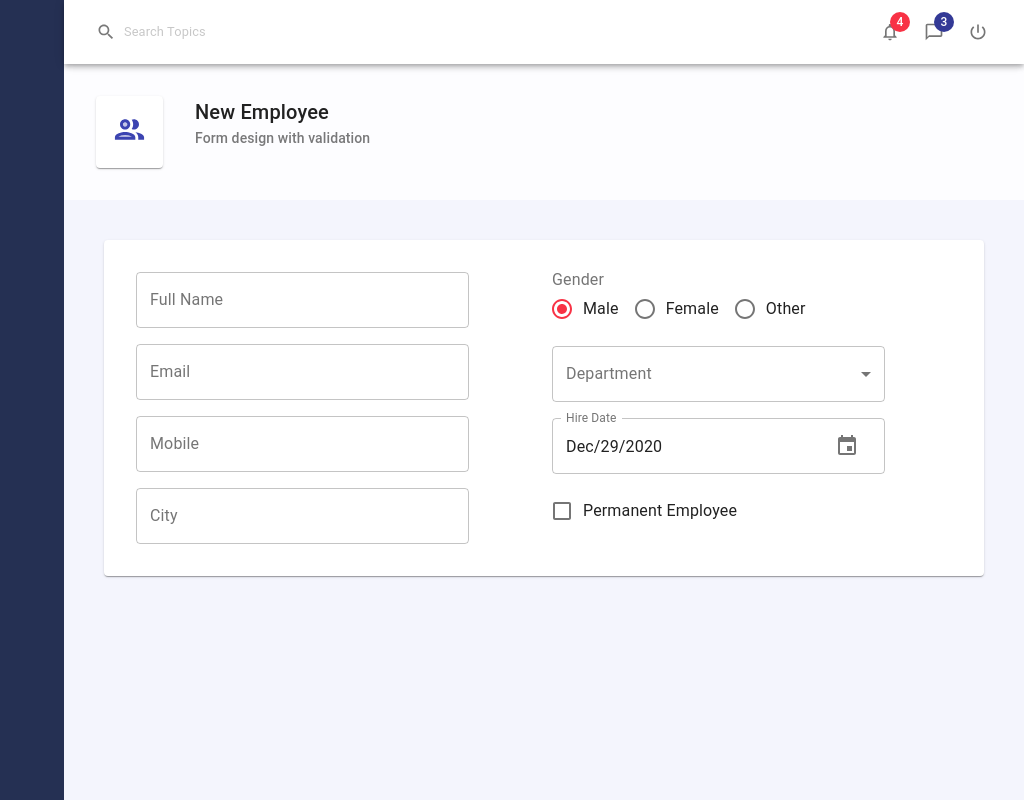
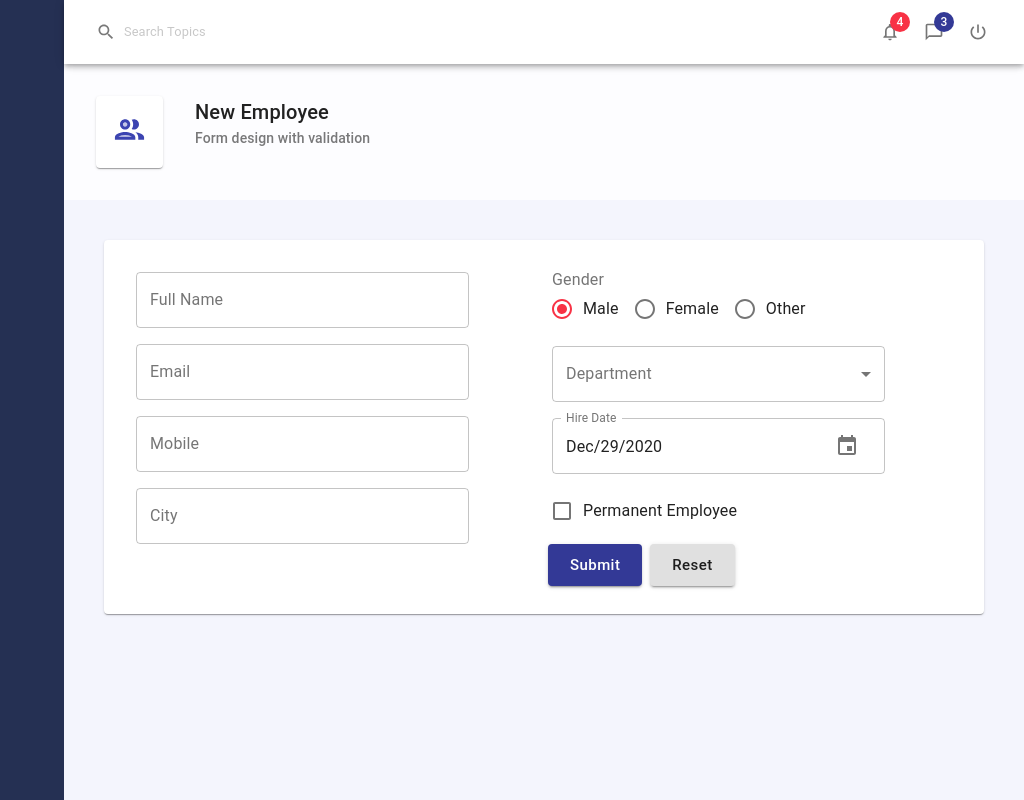
Before and after one commit to JLKP001/React-Material-UI-Complete-Tutorial, a React (Create React App) app in the folder material-ui-tutorial/: page / in a window 1280 px wide. Shown: the whole page, without its empty margins (256-1280 px from the left). Built offline with nearby package versions, Linux system fonts and the light colour scheme.

Commit message:
Added buttons for Submit and Reset

```diff
--- /dev/null
+++ b/material-ui-tutorial/src/components/controls/Button.js
@@ -0,0 +1,23 @@
+import { Button as MuiButton, makeStyles } from "@material-ui/core";
+import React from "react";
+
+const useStyles = makeStyles((theme) => ({
+  root: { margin: theme.spacing(0.5) },
+  label: { textTransform: "none" },
+}));
+
+export const Button = ({ text, size, color, variant, onClick, ...other }) => {
+  const classes = useStyles();
+  return (
+    <MuiButton
+      variant={variant || "contained"}
+      size={size || "large"}
+      color={color || "primary"}
+      onClick={onClick}
+      {...other}
+      classes={{ root: classes.root, label: classes.label }}
+    >
+      {text}
+    </MuiButton>
+  );
+};
--- a/material-ui-tutorial/src/components/controls/Controls.js
+++ b/material-ui-tutorial/src/components/controls/Controls.js
@@ -3,5 +3,13 @@ import { RadioGroup } from "./RadioGroup";
 import { Select } from "./Select";
 import { Checkbox } from "./Checkbox";
 import { DatePicker } from "./DatePicker";
+import { Button } from "./Button";
 
-export const Controls = { Input, RadioGroup, Select, Checkbox, DatePicker };
+export const Controls = {
+  Input,
+  RadioGroup,
+  Select,
+  Checkbox,
+  DatePicker,
+  Button,
+};
--- a/material-ui-tutorial/src/pages/Employees/EmployeeForm.js
+++ b/material-ui-tutorial/src/pages/Employees/EmployeeForm.js
@@ -81,6 +81,10 @@ export const EmployeeForm = () => {
             value={values.isPermanent}
             onChange={handleInputChange}
           />
+          <div>
+            <Controls.Button text="Submit" type="submit" />
+            <Controls.Button text="Reset"color='default' />
+          </div>
         </Grid>
       </Grid>
     </Form>
```
